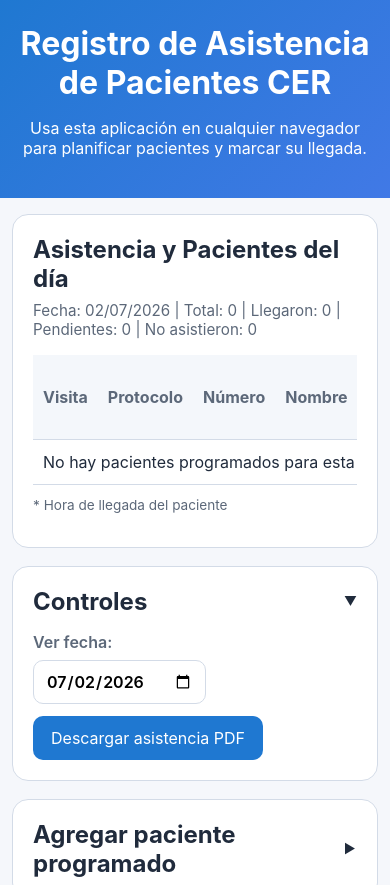
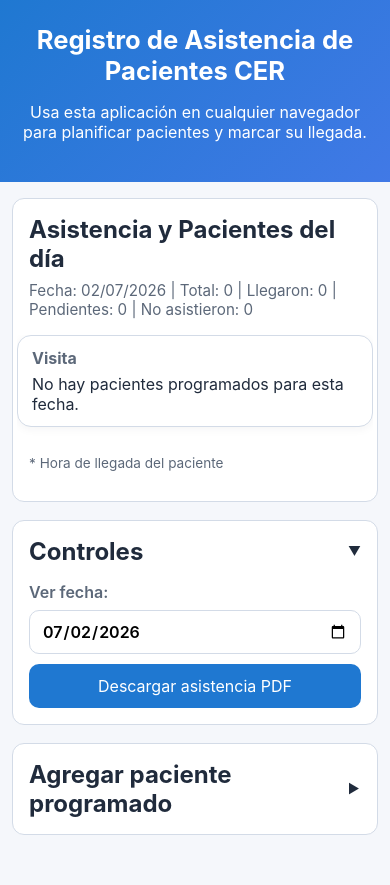
Before and after one commit to Mocking19/Asistencia-CER, a website: page index.html in a window 390 px wide. Shown: the top 885 px of the page. Drawn offline with nearby package versions, Linux system fonts and the light colour scheme; no server answers.

Commit message:
responsive v1

```diff
--- a/public/style.css
+++ b/public/style.css
@@ -506,6 +506,46 @@ footer {
   color: var(--muted);
 }
 
+@media (max-width: 1024px) {
+  main {
+    padding: 16px 12px;
+  }
+
+  .table-wrap {
+    overflow-x: auto;
+    -webkit-overflow-scrolling: touch;
+  }
+
+  table {
+    min-width: 100%;
+  }
+
+  th,
+  td {
+    padding: 10px 8px;
+  }
+
+  .date-row,
+  .actions,
+  .patient-table-actions {
+    gap: 10px;
+  }
+
+  .actions {
+    flex-direction: column;
+    align-items: stretch;
+  }
+
+  .date-row {
+    flex-direction: column;
+    align-items: stretch;
+  }
+
+  .patient-table-actions {
+    grid-template-columns: 1fr;
+  }
+}
+
 @media (max-width: 760px) {
   header,
   footer,
@@ -513,4 +553,99 @@ footer {
     padding-left: 12px;
     padding-right: 12px;
   }
+
+  header h1 {
+    font-size: 1.7rem;
+  }
+
+  .panel {
+    border-radius: 12px;
+    padding: 16px;
+  }
+
+  .section-header {
+    flex-direction: column;
+    align-items: flex-start;
+  }
+
+  .form-grid {
+    grid-template-columns: 1fr;
+  }
+
+  .controls-inline,
+  .date-row,
+  .actions,
+  .patient-table-actions {
+    flex-direction: column;
+    align-items: stretch;
+  }
+
+  .controls-inline input[type="date"],
+  .date-row input,
+  .date-row button,
+  .actions button,
+  .patient-table-actions select,
+  .patient-table-actions button {
+    width: 100%;
+  }
+
+  .table-wrap {
+    margin: 0 -12px;
+  }
+
+  .page-nav {
+    display: none;
+  }
+
+  table {
+    width: 100%;
+    border: none;
+    border-collapse: collapse;
+    min-width: 0;
+  }
+
+  thead {
+    display: none;
+  }
+
+  tbody tr {
+    display: block;
+    margin-bottom: 16px;
+    border: 1px solid var(--border);
+    border-radius: 14px;
+    background: #fff;
+    box-shadow: 0 2px 10px rgba(32, 43, 60, 0.05);
+  }
+
+  tbody tr td {
+    display: flex;
+    flex-direction: column;
+    align-items: stretch;
+    padding: 12px 14px;
+    border-bottom: 1px solid var(--border);
+    gap: 6px;
+  }
+
+  tbody tr td:last-child {
+    border-bottom: none;
+  }
+
+  tbody tr td:before {
+    content: attr(data-label);
+    color: var(--muted);
+    font-weight: 700;
+    white-space: normal;
+  }
+
+  tbody tr td:nth-child(1):before { content: "Visita"; }
+  tbody tr td:nth-child(2):before { content: "Protocolo"; }
+  tbody tr td:nth-child(3):before { content: "Número"; }
+  tbody tr td:nth-child(4):before { content: "Nombre"; }
+  tbody tr td:nth-child(5):before { content: "Fecha de nacimiento"; }
+  tbody tr td:nth-child(6):before { content: "Doctor"; }
+  tbody tr td:nth-child(7):before { content: "Fecha de cita"; }
+  tbody tr td:nth-child(8):before { content: "Observaciones"; }
+  tbody tr td:nth-child(9):before { content: "Hora"; }
+  tbody tr td:nth-child(10):before { content: "Estado"; }
+  tbody tr td:nth-child(11):before { content: "Acciones"; }
 }
--- a/style.css
+++ b/style.css
@@ -279,6 +279,41 @@ footer {
   color: var(--muted);
 }
 
+@media (max-width: 1024px) {
+  main {
+    padding: 16px 12px;
+  }
+
+  .table-wrap {
+    overflow-x: auto;
+    -webkit-overflow-scrolling: touch;
+  }
+
+  table {
+    min-width: 100%;
+  }
+
+  th,
+  td {
+    padding: 10px 8px;
+  }
+
+  .date-row,
+  .actions {
+    gap: 10px;
+  }
+
+  .actions {
+    flex-direction: column;
+    align-items: stretch;
+  }
+
+  .date-row {
+    flex-direction: column;
+    align-items: stretch;
+  }
+}
+
 @media (max-width: 760px) {
   header,
   footer,
@@ -286,4 +321,89 @@ footer {
     padding-left: 12px;
     padding-right: 12px;
   }
+
+  header h1 {
+    font-size: 1.6rem;
+  }
+
+  .panel {
+    border-radius: 12px;
+    padding: 16px;
+  }
+
+  .section-header {
+    flex-direction: column;
+    align-items: flex-start;
+  }
+
+  .form-grid {
+    grid-template-columns: 1fr;
+  }
+
+  .date-row input,
+  .date-row button,
+  .actions button {
+    width: 100%;
+  }
+
+  .actions {
+    flex-direction: column;
+    align-items: stretch;
+  }
+
+  .table-wrap {
+    margin: 0 -12px;
+  }
+
+  table {
+    width: 100%;
+    border: none;
+    border-collapse: collapse;
+    min-width: 0;
+  }
+
+  thead {
+    display: none;
+  }
+
+  tbody tr {
+    display: block;
+    margin-bottom: 16px;
+    border: 1px solid var(--border);
+    border-radius: 14px;
+    background: #fff;
+    box-shadow: 0 2px 10px rgba(32, 43, 60, 0.05);
+  }
+
+  tbody tr td {
+    display: flex;
+    flex-direction: column;
+    align-items: stretch;
+    padding: 12px 14px;
+    border-bottom: 1px solid var(--border);
+    gap: 6px;
+  }
+
+  tbody tr td:last-child {
+    border-bottom: none;
+  }
+
+  tbody tr td:before {
+    content: attr(data-label);
+    color: var(--muted);
+    font-weight: 700;
+    white-space: normal;
+  }
+
+  tbody tr td:nth-child(1):before { content: "Visita"; }
+  tbody tr td:nth-child(2):before { content: "Protocolo"; }
+  tbody tr td:nth-child(3):before { content: "Número"; }
+  tbody tr td:nth-child(4):before { content: "Nombre"; }
+  tbody tr td:nth-child(5):before { content: "Fecha de nacimiento"; }
+  tbody tr td:nth-child(6):before { content: "Doctor"; }
+  tbody tr td:nth-child(7):before { content: "Fecha de cita"; }
+  tbody tr td:nth-child(8):before { content: "Observaciones"; }
+  tbody tr td:nth-child(9):before { content: "Hora"; }
+  tbody tr td:nth-child(10):before { content: "Estado"; }
+  tbody tr td:nth-child(11):before { content: "Acciones"; }
 }
```
